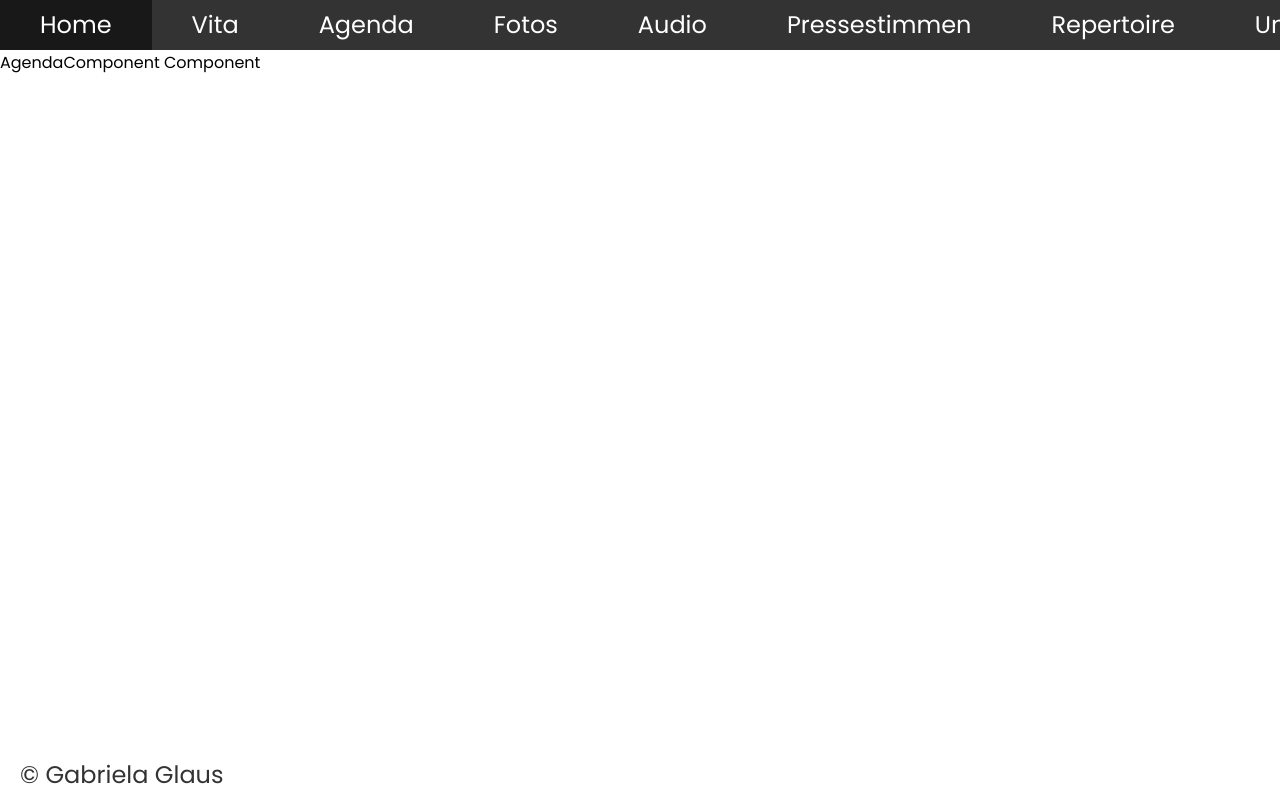
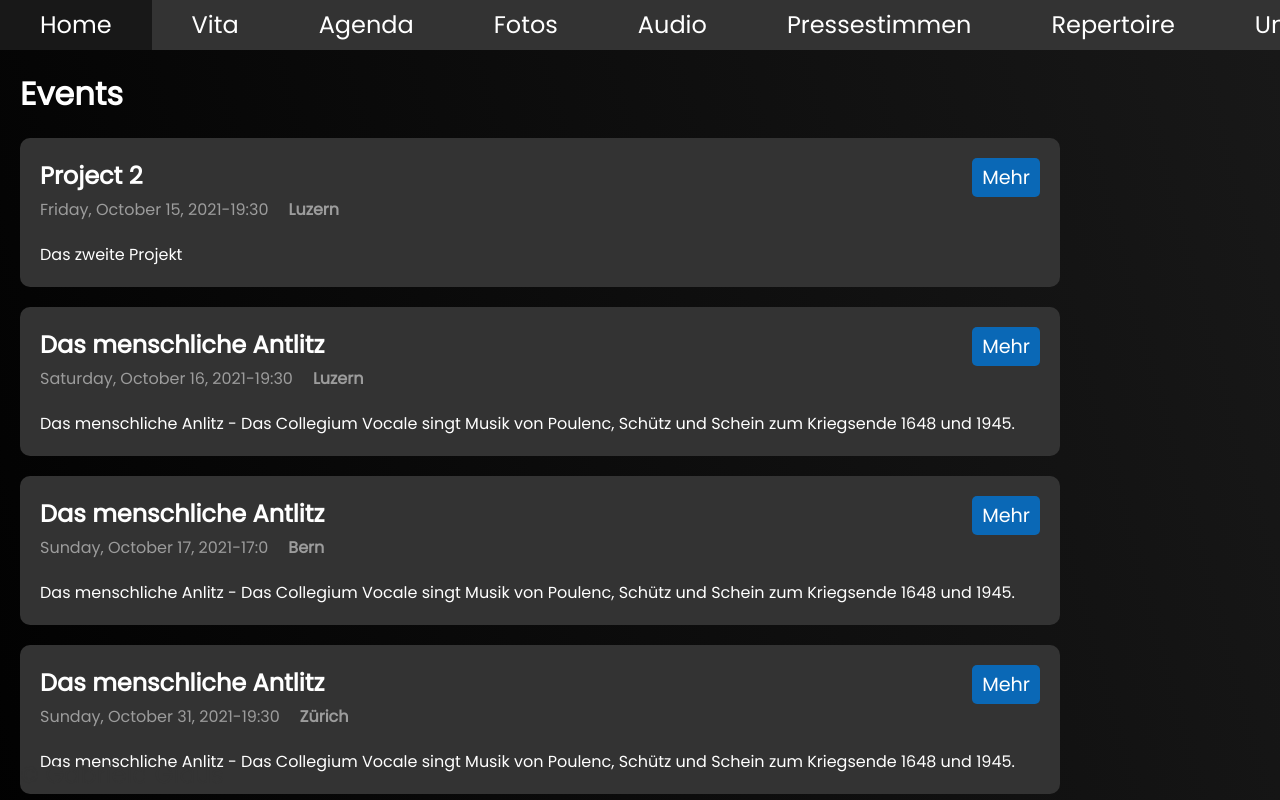
Before and after one commit to Saturn91/gabriela-glaus-sopran, a React (Create React App) app: page /agenda in a window 1280 px wide. Shown: the top 800 px of the page. Built offline with nearby package versions, Linux system fonts and the light colour scheme; a web font is replaced by a local one.

Commit message:
[ADD] Event Component

```diff
--- a/src/components/AgendaComponent/AgendaComponent.js
+++ b/src/components/AgendaComponent/AgendaComponent.js
@@ -1,12 +1,16 @@
 import React from 'react';
-import PropTypes from 'prop-types';
+import { getEvents } from '../../services/event.service';
+import AgendaEventCardDetailed from '../AgendaEventCardDetailed/AgendaEventCardDetailed';
 import styles from './AgendaComponent.module.css';
 
-const AgendaComponent = () => (
-  <div className={styles.AgendaComponent} data-testid="AgendaComponent">
-    AgendaComponent Component
+function AgendaComponent(){
+  return <div className={styles.AgendaComponent} data-testid="AgendaComponent">
+    <h1 className={styles.title}>Events</h1>
+    {getEvents().map(event => (
+        <AgendaEventCardDetailed event={event}></AgendaEventCardDetailed>
+    ))}
   </div>
-);
+}
 
 AgendaComponent.propTypes = {};
 
--- a/src/components/AgendaComponent/AgendaComponent.module.css
+++ b/src/components/AgendaComponent/AgendaComponent.module.css
@@ -1 +1,9 @@
-.AgendaComponent {}
+.AgendaComponent {
+    background: rgb(0,0,0);
+    background: linear-gradient(75deg, rgba(0,0,0,1) 0%, rgb(24, 24, 24) 100%);
+    padding: 20px;
+}
+
+.title {
+    color: var(--col_text_light);
+}
--- /dev/null
+++ b/src/components/AgendaEventCardDetailed/AgendaEventCardDetailed.js
@@ -0,0 +1,26 @@
+import React from 'react';
+import styles from './AgendaEventCardDetailed.module.css';
+
+function AgendaEventCardDetailed(props) {
+  const options = { weekday: 'long', year: 'numeric', month: 'long', day: 'numeric' };
+  return <div className={styles.AgendaEventCard} data-testid="AgendaEventCard">
+    <div className={[styles.horizontalElement, styles.spaceBetween].join(' ')}>
+      <h2>{props.event.title}</h2>
+      <a href={props.event.info} className={styles.link}>Mehr</a>
+    </div>
+    <div className={[styles.horizontalElement, styles.darkText].join(' ')}>
+      <p style={{marginRight: '20px'}}>{props.event.date.toLocaleDateString(undefined, options)}-{props.event.date.getHours()}:{props.event.date.getMinutes()}</p>
+      <p style={{fontWeight: 'bold'}}>{props.event.location}</p>
+    </div>
+    <div className={styles.horizontalElement} style={{marginTop: "20px"}}>
+      <p>{props.event.description}</p>
+    </div>
+  </div>;
+}
+
+
+AgendaEventCardDetailed.propTypes = {};
+
+AgendaEventCardDetailed.defaultProps = {};
+
+export default AgendaEventCardDetailed;
--- /dev/null
+++ b/src/components/AgendaEventCardDetailed/AgendaEventCardDetailed.module.css
@@ -0,0 +1,33 @@
+.AgendaEventCard {
+    border-radius: 10px;
+    color: white;
+    background-color: var(--col_back_grey_light);
+    margin: 20px 0;
+    padding: 20px;
+    max-width: 1000px;
+}
+
+.horizontalElement {
+    display: flex;
+}
+
+.spaceBetween {
+    justify-content: space-between;
+}
+
+.darkText {
+    color: var(--col_text_dark);
+}
+
+.link {
+    padding: 5px 10px;
+    border-radius: 5px;
+    background-color: var(--col_interaction);
+    color: var(--col_text_light);
+    text-decoration: none;
+    font-size: 1.2rem;
+}
+
+.link:hover {
+    background-color: var(--col_interaction_hover);
+}
--- a/src/components/HomeComponent/HomeComponent.module.css
+++ b/src/components/HomeComponent/HomeComponent.module.css
@@ -1,7 +1,6 @@
 @import url('https://fonts.googleapis.com/css2?family=Allison&display=swap');
 
 .HomeComponent {
-    /*background-color: var(--col_back_dark);*/
     background: rgb(0,0,0);
     background: linear-gradient(75deg, rgba(0,0,0,1) 0%, rgb(24, 24, 24) 100%);
 }
--- a/src/components/VitaComponent/VitaComponent.module.css
+++ b/src/components/VitaComponent/VitaComponent.module.css
@@ -1,5 +1,6 @@
 .VitaComponent {
-    background-color: var(--col_back_dark);
+    background: rgb(0,0,0);
+    background: linear-gradient(75deg, rgba(0,0,0,1) 0%, rgb(24, 24, 24) 100%);
     color: var(--col_text_light);
     padding: 20px;
 
--- a/src/index.css
+++ b/src/index.css
@@ -11,6 +11,9 @@
   --col_back_grey_dark: rgb(24, 24, 24);
   --col_back_grey_light: rgb(51, 51, 51);
   --col_text_light: white;
+  --col_text_dark: rgb(156, 156, 156);
+  --col_interaction: rgb(10, 104, 182);
+  --col_interaction_hover:  rgb(26, 65, 97);
 }
 
 .card-layout {
--- /dev/null
+++ b/src/services/event.service.js
@@ -0,0 +1,73 @@
+const projects = [
+    {
+        title: 'Das menschliche Antlitz',
+        ensemble: 'Collegium Vocale',
+        description: 'Das menschliche Anlitz - Das Collegium Vocale singt Musik von Poulenc, Schütz und Schein zum Kriegsende 1648 und 1945.',
+        info: 'https://www.gabrielaglaus-sopran.ch/agenda/das-menschliche-antlitz-collegium-vocale/',
+        events: [
+            {
+                date: new Date('2021-10-16T19:30:00'),
+                location: 'Luzern'
+            },
+            {
+                date: new Date('2021-10-17T17:00:00'),
+                location: 'Bern'
+            },
+            {
+                date: new Date('2021-10-31T19:30:00'),
+                location: 'Zürich'
+            }
+        ]
+    },
+    {
+        title: 'Project 2',
+        ensemble: 'Operadischen',
+        description: 'Das zweite Projekt',
+        info: 'https://www.gabrielaglaus-sopran.ch/agenda/das-menschliche-antlitz-collegium-vocale/',
+        events: [
+            {
+                date: new Date('2021-10-15T19:30:00'),
+                location: 'Luzern'
+            },
+            {
+                date: new Date('2021-11-17T17:00:00'),
+                location: 'Bern'
+            },
+            {
+                date: new Date('2021-11-30T19:30:00'),
+                location: 'Zürich'
+            }
+        ]
+    }
+];
+
+
+export function getProjects() {
+    return projects;
+}
+
+export function getEvents() {
+    //get all projects
+    //for each projects and for each date within project create event
+    const eventList = [];
+
+    projects.forEach(project => {
+        project.events.forEach(event => {
+            eventList.push(
+                {
+                    date: event.date,
+                    location: event.location,
+                    title: project.title,
+                    ensemble: project.ensemble,
+                    description: project.description,
+                    info: project.info
+                }
+            )
+        })
+    })
+
+    eventList.sort((a, b) => a.date - b.date);
+
+
+    return eventList;
+}
```
Also changed, not shown: 1 other file (tests, documents, lock files or other folders).
